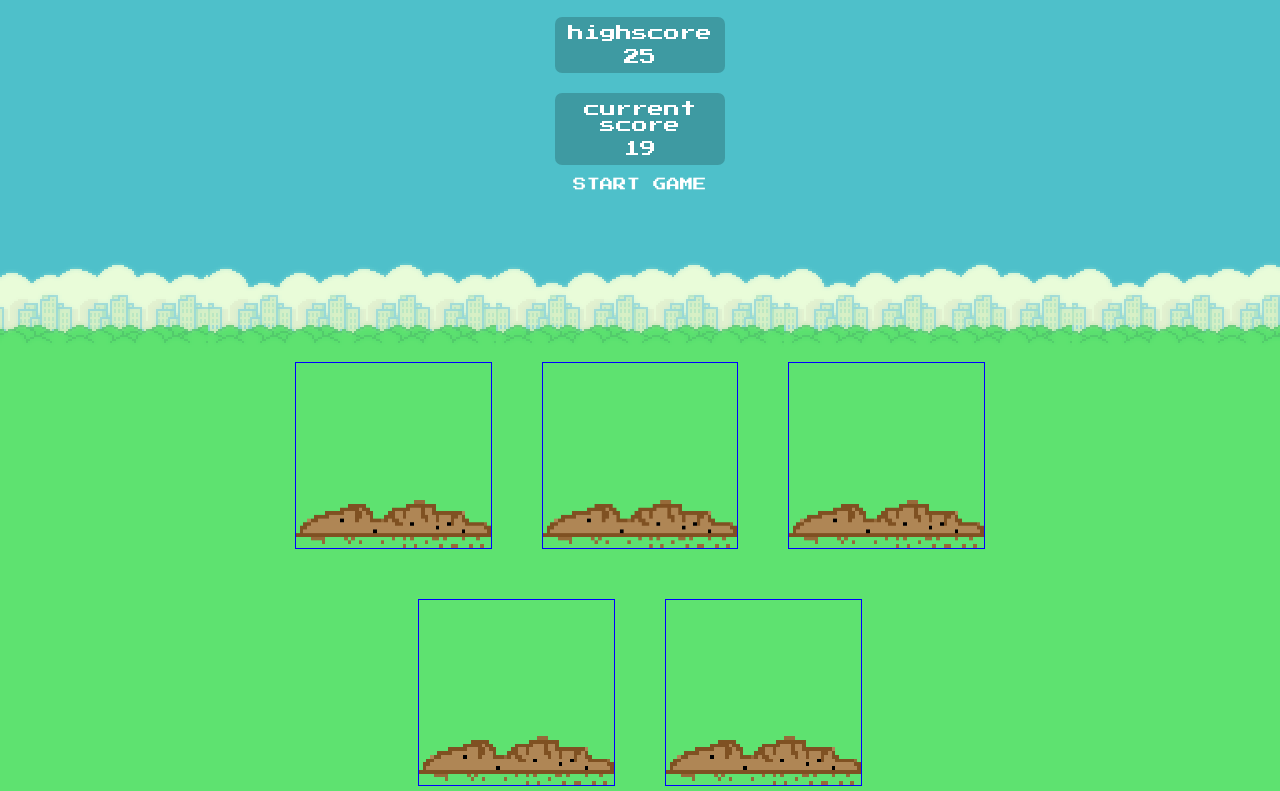
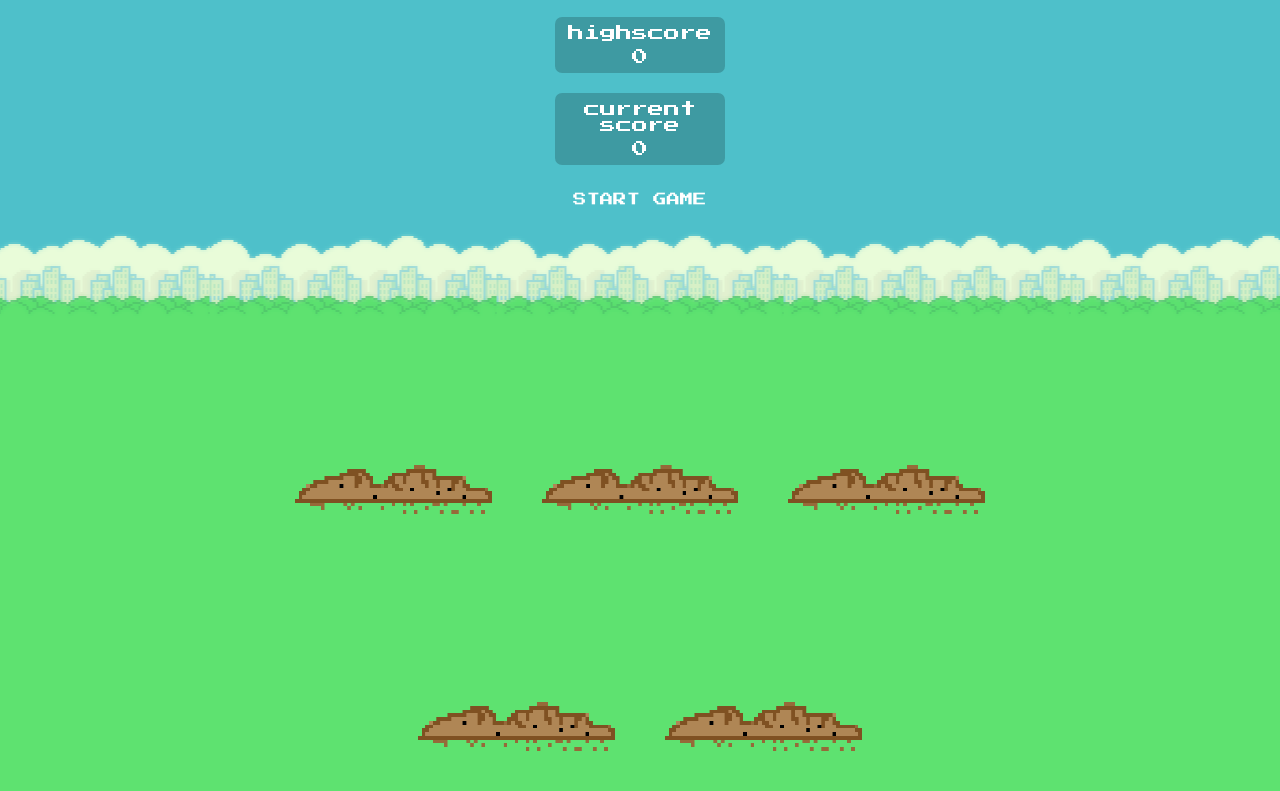
Before and after one commit to ttimoww/whack-a-mole, a website: page index.html in a window 1280 px wide. Both pictures are taken after a click on the button "START GAME". Shown: the part 43-834 px from the top of the page. After the commit the page ends 800 px from the top, so only its background shows below. Drawn offline with nearby package versions, Linux system fonts and the light colour scheme.

Commit message:
First JS files. TODO: make moles appear above hole.

```diff
--- /dev/null
+++ b/assets/js/game/Game.js
@@ -0,0 +1,37 @@
+class Game{
+  constructor(){
+    this.moles = this.initMoles();
+    this.score = 0;
+  }
+
+  /**
+  * Starts the game:
+  * - Hiding all moles
+  * - Set score to 0
+  */
+  startGame(){
+    this.score = 0;
+    for (var i = 0; i < this.moles.length; i++) {
+      $(this.moles[i].element).css('bottom', '-100%');
+    }
+  }
+
+  /**
+  * Initialise moles on the game board.
+  */
+  initMoles(){
+    let moles = [];
+    $('.hole__mole').each(function() {
+      const m1 = new Mole(this);
+      moles.push(m1);
+    });
+    return moles;
+  }
+
+  /**
+  * Increases the current score by 1
+  */
+  increaseScore(){
+    this.score += 1;
+  }
+}
--- /dev/null
+++ b/assets/js/game/Mole.js
@@ -0,0 +1,25 @@
+class Mole{
+  constructor(el){
+    this.element = el;
+  }
+
+  /**
+  * Make the mole schow it's head out of his hole
+  * @param {number} time Time (in ms) the mole will be visible.
+  */
+  showMole(time){
+    this.setListener();
+    $(this.element).css('bottom', '0');
+    setTimeout(() => {
+      $(this.element).css('bottom', '-100%');
+      $(this.element).unbind('click');
+    }, time)
+  }
+
+  setListener(){
+    $(this.element).click(function() {
+      console.log('score');
+      game.increaseScore();
+    });
+  }
+}
--- /dev/null
+++ b/assets/js/main.js
@@ -0,0 +1,7 @@
+$(document).ready(function() {
+  const game = new Game();
+
+  $('#start-game').click(function(event) {
+    game.startGame();
+  });
+});
--- a/assets/sass/base/_base.scss
+++ b/assets/sass/base/_base.scss
@@ -6,11 +6,7 @@ html, body{
   margin: 0;
   overflow-x: hidden;
   font-family: 'Press Start 2P', cursive;
+  background-color: $colour-grass;
+  position: relative;
+  z-index: -99;
 }
-
-body{
-  background-image: url(./../../../images/background-day.png);
-  background-position: top;
-  background-repeat: repeat-x;
-  background-color: $colour-grass;
-}
--- a/assets/sass/layout/_game-info.scss
+++ b/assets/sass/layout/_game-info.scss
@@ -2,7 +2,13 @@ section.game-info{
   display: flex;
   flex-direction: column;
   align-items: center;
-  height: 350px;
+  padding-bottom: 100px;
+  box-sizing: border-box;
+  background-image: url(./../../../images/background-small.png);
+  background-repeat: repeat-x;
+  background-position: bottom;
+  background-color: $colour-sky;
+
 
   div.game-info__info-block{
     color: #FFF;
@@ -21,6 +27,7 @@ section.game-info{
   div.game-info__start-game{
     width: 170px;
     max-width: 170px;
+    margin: 15px 0px;
 
     button{
       width: 100%;
--- a/assets/sass/layout/_game.scss
+++ b/assets/sass/layout/_game.scss
@@ -1,4 +1,8 @@
 section.game{
+  background-color: $colour-grass;
+  z-index: -2;
+  position: relative;
+
   div.game__container{
     display: grid;
     grid-template-columns: repeat(6, 1fr);
@@ -23,8 +27,8 @@ section.game{
 
 div.hole{
   position: relative;
-  border: 1px solid blue;
   overflow: hidden;
+  pointer-events: none;
   //padding top is set by js > padding is equal to mole height minus hole height
 
   img.hole__hole{
@@ -39,6 +43,7 @@ div.hole{
     bottom: 0px;
     transform: translateX(-50%);
     transition: .3s;
-    bottom: -100%;
+    bottom: 0; // -100% to hide
+    cursor: pointer;
   }
 }
--- a/assets/sass/layout/_header.scss
+++ b/assets/sass/layout/_header.scss
@@ -4,6 +4,7 @@ header{
   justify-content: space-between;
   align-items: center;
   height: 50px;
+  background-color: $colour-sky;
 
   h1.header__title{
     font-size: 1.2em;
--- a/index.html
+++ b/index.html
@@ -15,41 +15,44 @@
     <section class="game-info">
       <div class="game-info__info-block">
         <p>highscore</p>
-        <p>25</p>
+        <p>0</p>
       </div>
       <div class="game-info__info-block">
         <p>current score</p>
-        <p>19</p>
+        <p>0</p>
       </div>
       <div class="game-info__start-game">
-        <button type="button">start game</button>
+        <button type="button" id="start-game">start game</button>
       </div>
     </section>
     <section class="game">
       <div class="game__container">
         <div class="hole" id="hole1">
           <img src="./images/hole-grass.png" class="hole__hole">
-          <img src="./images/mole.png" class="hole__mole hidden">
+          <img src="./images/mole.png" class="hole__mole">
         </div>
         <div class="hole" id="hole2">
           <img src="./images/hole-grass.png" class="hole__hole">
-          <img src="./images/mole.png" class="hole__mole hidden">
+          <img src="./images/mole.png" class="hole__mole">
         </div>
         <div class="hole" id="hole3">
           <img src="./images/hole-grass.png" class="hole__hole">
-          <img src="./images/mole.png" class="hole__mole hidden">
+          <img src="./images/mole.png" class="hole__mole">
         </div>
         <div class="hole" id="hole4">
           <img src="./images/hole-grass.png" class="hole__hole">
-          <img src="./images/mole.png" class="hole__mole hidden">
+          <img src="./images/mole.png" class="hole__mole">
         </div>
         <div class="hole" id="hole5">
           <img src="./images/hole-grass.png" class="hole__hole">
-          <img src="./images/mole.png" class="hole__mole hidden">
+          <img src="./images/mole.png" class="hole__mole">
         </div>
       </div>
     </section>
   </body>
   <script src="https://code.jquery.com/jquery-3.3.1.slim.min.js" integrity="sha256-3edrmyuQ0w65f8gfBsqowzjJe2iM6n0nKciPUp8y+7E=" crossorigin="anonymous"></script>
   <script src="./assets/js/gameStyles.js" charset="utf-8"></script>
+  <script src="./assets/js/main.js" charset="utf-8"></script>
+  <script src="./assets/js/game/Game.js" charset="utf-8"></script>
+  <script src="./assets/js/game/Mole.js" charset="utf-8"></script>
 </html>
```
Also changed, not shown: assets/css/style.css, images/background-small.png (added), 1 other file.
